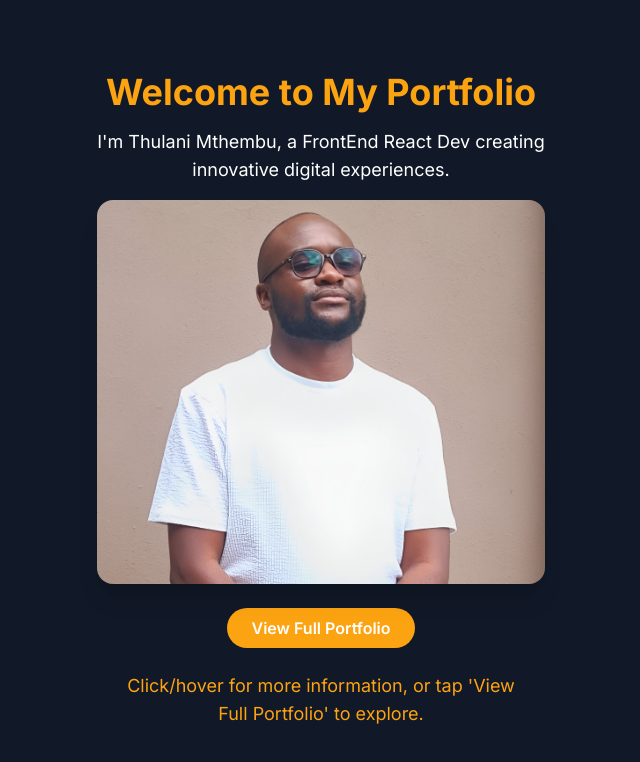
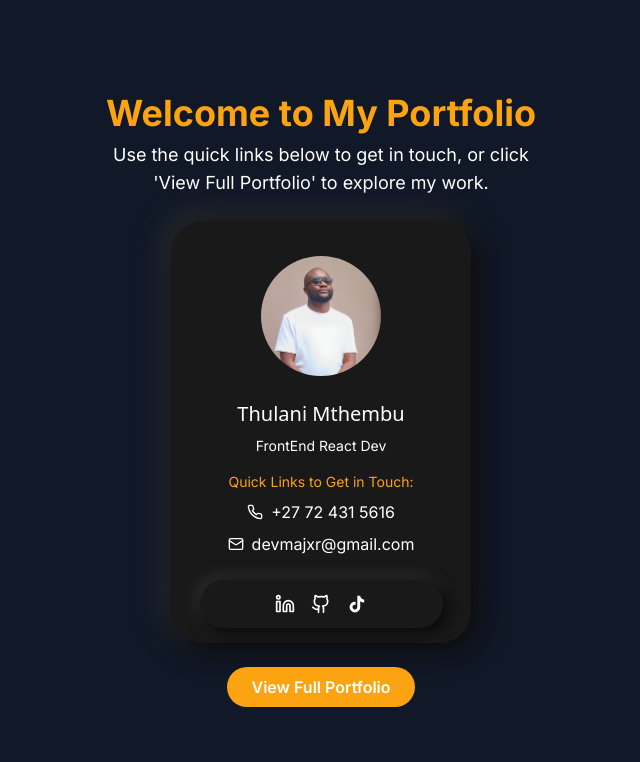
Before and after one commit to ThulaniMthembu/portfolio-website, a Next.js app: page / in a window 1280 px wide. Shown: the top 762 px of the page, without its empty margins (319-959 px from the left). Built offline with nearby package versions, Linux system fonts and the light colour scheme.

Commit message:
Final updates

```diff
--- a/src/components/DevMajxrCard.tsx
+++ b/src/components/DevMajxrCard.tsx
@@ -1,6 +1,6 @@
 'use client'
 
-import { useState } from 'react'
+import { useState, useEffect } from 'react'
 import Image from 'next/image'
 import { Mail, Linkedin, Github, Phone } from 'lucide-react'
 import { useRouter } from 'next/navigation'
@@ -9,63 +9,84 @@ import { useLoading } from '@/contexts/LoadingContext'
 export default function DevMajxrCard() {
   const router = useRouter()
   const { setIsLoading } = useLoading()
-  const [isCardActive, setIsCardActive] = useState(false)
+  const [isVisible, setIsVisible] = useState(false)
+  const [isFading, setIsFading] = useState(false)
+
+  useEffect(() => {
+    setIsVisible(true)
+  }, [])
 
   const handleProceed = () => {
+    setIsFading(true)
     setIsLoading(true)
     setTimeout(() => {
       router.push('/home')
-    }, 100)
-  }
-
-  const handleCardClick = () => {
-    setIsCardActive(!isCardActive)
+    }, 1000) // Increased timeout to allow for fade out animation
   }
 
   return (
-    <div className="flex flex-col items-center justify-center min-h-screen bg-gray-900 px-4 py-8">
-      <div className="max-w-md w-full flex flex-col items-center">
-        <h1 className="text-2xl sm:text-3xl md:text-4xl font-bold text-[#fca311] mb-4 text-center">
+    <>
+      <style jsx global>{`
+        @keyframes slideInUp {
+          from {
+            transform: translate3d(0, 100%, 0);
+            visibility: visible;
+          }
+          to {
+            transform: translate3d(0, 0, 0);
+          }
+        }
+        .animate-slideInUp {
+          animation: slideInUp 1.5s ease-out;
+        }
+        .animate-fadeOut {
+          animation: fadeOut 1s;
+        }
+        @keyframes fadeOut {
+          from { opacity: 1; }
+          to { opacity: 0; }
+        }
+      `}</style>
+      <div className={`flex flex-col items-center justify-center min-h-screen bg-gray-900 px-4 py-8 ${isVisible ? 'animate-slideInUp' : 'opacity-0'} ${isFading ? 'animate-fadeOut' : ''}`}>
+        <h1 className="text-2xl sm:text-3xl md:text-4xl font-bold text-[#fca311] mb-2 text-center">
           Welcome to My Portfolio
         </h1>
-        <p className="text-base sm:text-lg text-white mb-4 text-center">
-          I&apos;m Thulani Mthembu, a FrontEnd React Dev creating innovative digital experiences.
+        <p className="text-white text-base sm:text-lg mb-6 text-center max-w-md">
+          Use the quick links below to get in touch, or click &apos;View Full Portfolio&apos; to explore my work.
         </p>
-        <div
-          className={`group relative w-full h-96 rounded-2xl overflow-hidden shadow-xl transition-all duration-500 ease-in-out hover:shadow-2xl mb-6 cursor-pointer ${isCardActive ? 'shadow-2xl' : ''}`}
-          onClick={handleCardClick}
-        >
-          <div className={`absolute inset-0 transition-all duration-500 ease-in-out ${isCardActive || 'group-hover:scale-95'}`}>
-            <Image
-              src="/images/Thulani-img.jpg"
-              alt="Thulani Mthembu"
-              layout="fill"
-              objectFit="cover"
-            />
-          </div>
-          <div className={`absolute inset-0 bg-gradient-to-t from-white via-transparent to-transparent transition-opacity duration-500 ease-in-out ${isCardActive ? 'opacity-100' : 'opacity-0 group-hover:opacity-100'}`}></div>
-          <div className={`absolute inset-x-0 bottom-0 p-6 transition-transform duration-500 ease-in-out ${isCardActive ? 'translate-y-0' : 'translate-y-full group-hover:translate-y-0'}`}>
-            <h2 className="text-2xl font-bold text-black mb-2">Thulani Mthembu</h2>
-            <p className="text-lg text-black mb-4">FrontEnd React Dev</p>
-            <div className="flex flex-col space-y-2 mb-4">
-              <a href="tel:+27724315616" className="flex items-center text-black hover:text-[#fca311] transition-colors duration-300">
-                <Phone className="w-5 h-5 mr-2" />
+        <div className="w-[300px] bg-[#191919] rounded-[2em] p-[15px] shadow-[5px_5px_30px_rgb(4,4,4),-5px_-5px_30px_rgb(57,57,57)] transition-all duration-300 hover:shadow-[0_0_20px_5px_#fca311]">
+          <div className="flex flex-col items-center">
+            <div className="mt-5 w-[120px] h-[120px] rounded-full overflow-hidden transition-transform duration-300 hover:scale-105">
+              <Image
+                src="/images/Thulani-img.jpg"
+                alt="Thulani Mthembu"
+                width={120}
+                height={120}
+                className="object-cover w-full h-full"
+              />
+            </div>
+            <h2 className="text-white font-sans text-xl mt-6 mb-2 transition-colors duration-300 hover:text-[#fca311]">Thulani Mthembu</h2>
+            <p className="text-white text-sm mb-4 transition-colors duration-300 hover:text-[#fca311]">FrontEnd React Dev</p>
+            <p className="text-[#fca311] text-sm mb-2 text-center">Quick Links to Get in Touch:</p>
+            <div className="flex flex-col items-center space-y-2 mb-4">
+              <a href="tel:+27724315616" className="text-white hover:text-[#fca311] transition-all duration-300 flex items-center hover:scale-105">
+                <Phone className="w-4 h-4 mr-2" />
                 +27 72 431 5616
               </a>
-              <a href="mailto:thulanim457@gmail.com" className="flex items-center text-black hover:text-[#fca311] transition-colors duration-300">
-                <Mail className="w-5 h-5 mr-2" />
-                thulanim457@gmail.com
+              <a href="mailto:devmajxr@gmail.com" className="text-white hover:text-[#fca311] transition-all duration-300 flex items-center hover:scale-105">
+                <Mail className="w-4 h-4 mr-2" />
+                devmajxr@gmail.com
               </a>
             </div>
-            <div className="flex space-x-4">
-              <a href="https://www.linkedin.com/in/mthembu-thulani-6a2361115/" target="_blank" rel="noopener noreferrer" className="transition-transform duration-300 ease-in-out hover:scale-110">
-                <Linkedin className="w-6 h-6 text-black hover:text-[#fca311]" />
+            <div className="w-[90%] bg-[#191919] rounded-[3em] p-3.5 mt-2 shadow-[3px_3px_15px_rgb(0,0,0),-3px_-3px_15px_rgb(58,58,58)] flex justify-center space-x-4 transition-all duration-300 hover:shadow-[0_0_10px_2px_#fca311]">
+              <a href="https://www.linkedin.com/in/mthembu-thulani-6a2361115/" target="_blank" rel="noopener noreferrer" className="text-white hover:text-[#0077b5] transition-all duration-300 hover:scale-125">
+                <Linkedin className="w-5 h-5" />
               </a>
-              <a href="https://github.com/ThulaniMthembu" target="_blank" rel="noopener noreferrer" className="transition-transform duration-300 ease-in-out hover:scale-110">
-                <Github className="w-6 h-6 text-black hover:text-[#fca311]" />
+              <a href="https://github.com/ThulaniMthembu" target="_blank" rel="noopener noreferrer" className="text-white hover:text-[#c9510c] transition-all duration-300 hover:scale-125">
+                <Github className="w-5 h-5" />
               </a>
-              <a href="https://www.tiktok.com/@thulani_majxr?_t=8qr9DcRSJSY&_r=1" target="_blank" rel="noopener noreferrer" className="transition-transform duration-300 ease-in-out hover:scale-110">
-                <svg className="w-6 h-6 fill-black hover:fill-[#fca311]" viewBox="0 0 24 24" xmlns="http://www.w3.org/2000/svg">
+              <a href="https://www.tiktok.com/@thulani_majxr?_t=8qr9DcRSJSY&_r=1" target="_blank" rel="noopener noreferrer" className="text-white hover:text-[#00f2ea] transition-all duration-300 hover:scale-125">
+                <svg className="w-5 h-5" viewBox="0 0 24 24" fill="currentColor" xmlns="http://www.w3.org/2000/svg">
                   <path d="M19.59 6.69a4.83 4.83 0 0 1-3.77-4.25V2h-3.45v13.67a2.89 2.89 0 0 1-5.2 1.74 2.89 2.89 0 0 1 2.31-4.64 2.93 2.93 0 0 1 .88.13V9.4a6.84 6.84 0 0 0-1-.05A6.33 6.33 0 0 0 5 20.1a6.34 6.34 0 0 0 10.86-4.43v-7a8.16 8.16 0 0 0 4.77 1.52v-3.4a4.85 4.85 0 0 1-1-.1z" />
                 </svg>
               </a>
@@ -74,14 +95,11 @@ export default function DevMajxrCard() {
         </div>
         <button
           onClick={handleProceed}
-          className="px-6 py-2 bg-[#fca311] text-white font-semibold rounded-full transition-all duration-300 ease-in-out hover:bg-white hover:text-[#fca311] hover:scale-105"
+          className="mt-6 px-6 py-2 bg-[#fca311] text-white font-semibold rounded-full transition-all duration-300 ease-in-out hover:bg-white hover:text-[#fca311] hover:scale-105"
         >
           View Full Portfolio
         </button>
-        <p className="mt-6 text-base sm:text-lg text-[#fca311] text-center px-4">
-          Click/hover for more information, or tap &apos;View Full Portfolio&apos; to explore.
-        </p>
       </div>
-    </div>
+    </>
   )
 }
--- a/src/components/SkeletonLoader.tsx
+++ b/src/components/SkeletonLoader.tsx
@@ -5,6 +5,9 @@ const SkeletonLoader: React.FC = () => {
     <div className="animate-pulse">
       <div className="container mx-auto px-8 sm:px-12 md:px-16 lg:px-24 py-12">
         <div className="flex flex-col md:grid md:grid-cols-3 gap-6 md:gap-8 mb-16">
+          <div className="flex justify-center md:justify-end md:col-start-3 md:row-start-1 order-first md:order-last">
+            <div className="w-64 h-64 bg-gray-300 rounded-full"></div>
+          </div>
           <div className="md:col-span-2 md:row-start-1">
             <div className="h-10 bg-gray-300 w-3/4 mb-3"></div>
             <div className="h-8 bg-gray-300 w-2/3 mb-5"></div>
@@ -16,9 +19,6 @@ const SkeletonLoader: React.FC = () => {
               <div className="h-10 bg-gray-300 w-40 rounded-md"></div>
               <div className="h-10 bg-gray-300 w-40 rounded-md"></div>
             </div>
-          </div>
-          <div className="md:col-start-3 md:row-start-1 flex justify-center md:justify-end">
-            <div className="w-64 h-64 bg-gray-300 rounded-full"></div>
           </div>
         </div>
 
```
